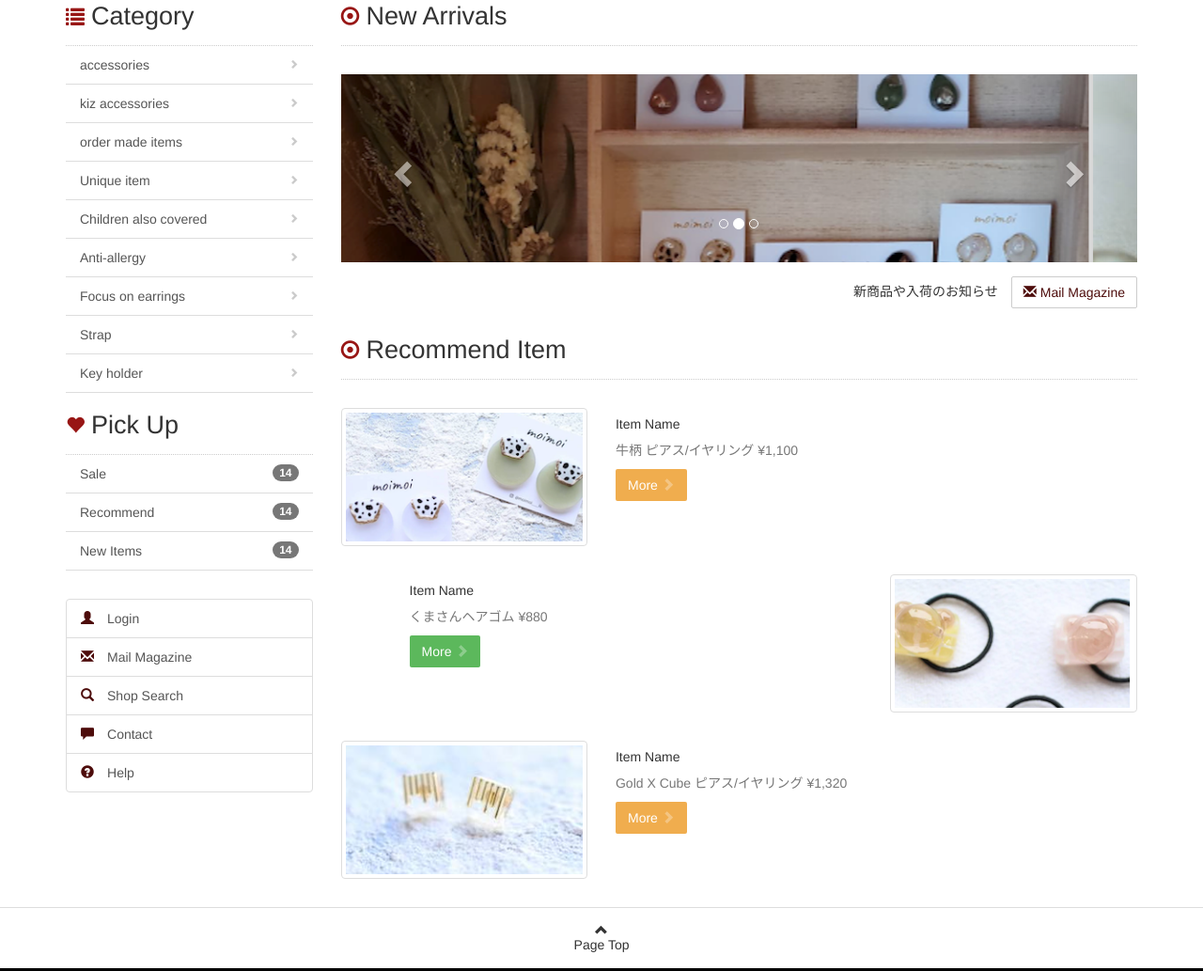
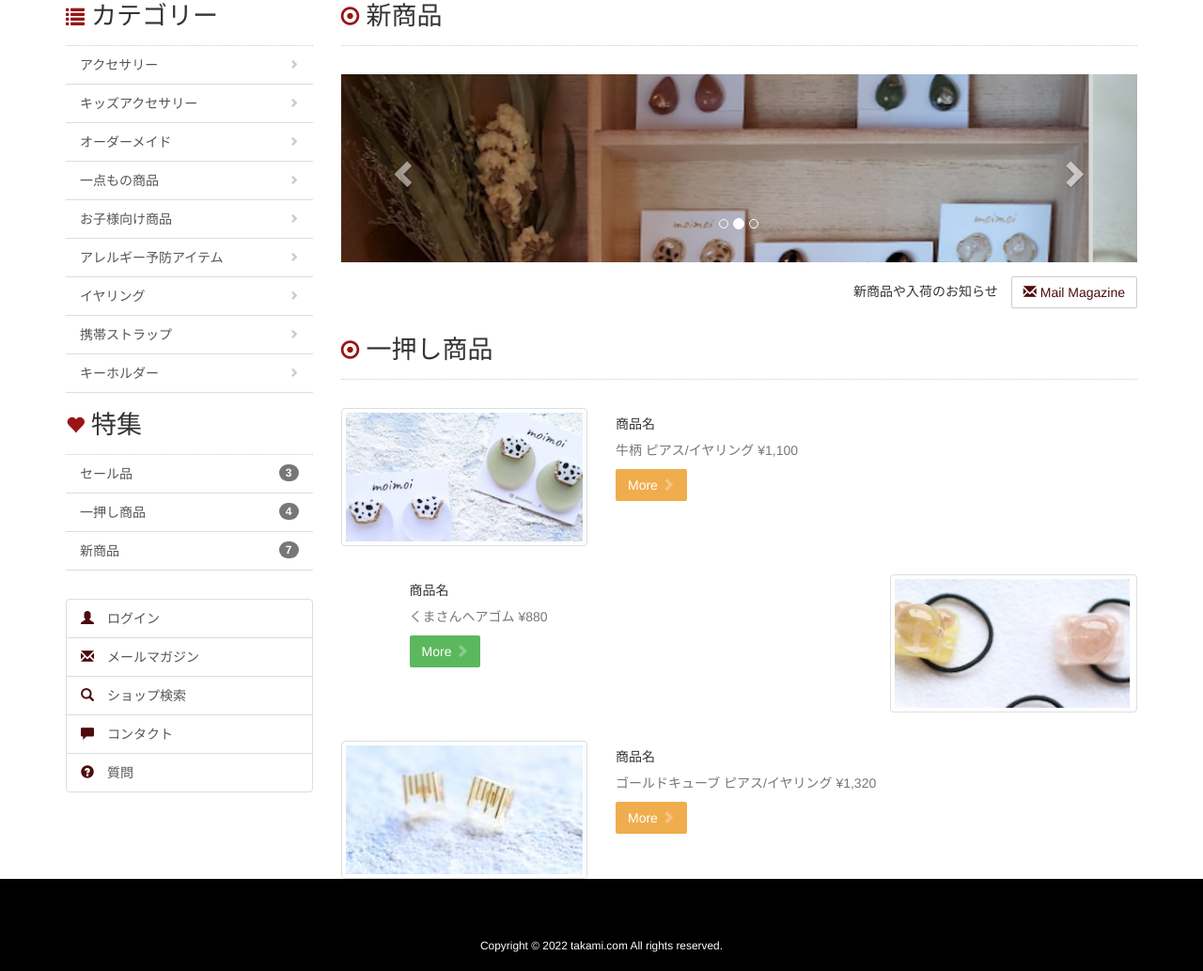
Before and after one commit to pn496/acc_b, a plain HTML site: page index.html in a window 1280 px wide. Shown: the part 1338-2371 px from the top of the page at 94% size. Drawn offline with nearby package versions, Linux system fonts and the light colour scheme.

Commit message:
Add files via upload

```diff
--- a/index.html
+++ b/index.html
@@ -37,14 +37,14 @@
         </h1><!-- /.navbar-header -->
         <nav class="navbar-collapse collapse" id="navigation" role="navigation">
           <ul class="nav navbar-nav">
-            <li><a href="#news">NEWS</a></li>
-            <li><a href="#pick">PICK UP</a></li>
-            <li><a href="#">ONLINE SHOP</a></li>
-            <li><a href="#">CONCEPT</a></li>
+            <li><a href="#news">新着</a></li>
+            <li><a href="#pick">特集</a></li>
+            <li><a href="#">オンラインショップ</a></li>
+            <li><a href="#">コンセプト</a></li>
             <li class="dropdown">
-              <a href="#" class="dropdown-toggle" data-toggle="dropdown" role="button">SHOP LIST <span class="caret"></span></a>
+              <a href="#" class="dropdown-toggle" data-toggle="dropdown" role="button">店頭販売店舗 <span class="caret"></span></a>
               <ul class="dropdown-menu" role="menu">
-                <li><a href="#">新潟 ヘアサロン kiki 店舗展示品</a></li>
+                <li><a href="#">新潟市東区 ヘアサロン kiki 様</a></li>
               </ul><!-- /.dro-down-menu -->
             </li><!-- /.dropdown -->
           </ul><!-- /.nav -->
@@ -63,9 +63,9 @@
         <p><img class="img-responsive center-block" src="images/kv_txt.png" height="114" width="464" alt=""></p>
         <div class="text-center">
           <div class="btn-group">
-            <button type="button" class="btn btn-danger btn-lg">Accessories</button>
-            <button type="button" class="btn btn-danger btn-lg">Kiz</button>
-            <button type="button" class="btn btn-danger btn-lg">Order made</button>
+            <button type="button" class="btn btn-danger btn-lg">ｱｸｾｻﾘｰ</button>
+            <button type="button" class="btn btn-danger btn-lg">ｷｯｽﾞ</button>
+            <button type="button" class="btn btn-danger btn-lg">ｵｰﾀﾞｰﾒｲﾄﾞ</button>
           </div><!-- /.btn-group -->
         </div><!-- /.text-center -->
       </div>
@@ -73,7 +73,7 @@
 
     <div id="news" class="container" role="main">
       <section>
-        <h2 class="demo-titleType1"><i class="glyphicon glyphicon-record text-titleIcon"></i>Sale Item <span class="badge">42</span></h2>
+        <h2 class="demo-titleType1"><i class="glyphicon glyphicon-record text-titleIcon"></i>特売品 <span class="badge">8</span></h2>
         <div class="row margin-top-sm">
           <div class="margin-top-md col-sm-4 text-center">
             <p><a href="#"><img class="img-responsive center-block" src="images/sale_img.png" height="162" width="266" alt=""></a></p>
@@ -97,7 +97,7 @@
       </section>
 
       <section id="pick" class="margin-top-md">
-        <h2 class="demo-titleType1"><i class="glyphicon glyphicon-record text-titleIcon"></i>Pick Up</h2>
+        <h2 class="demo-titleType1"><i class="glyphicon glyphicon-record text-titleIcon"></i>特集</h2>
         <div class="row">
           <div class="margin-top-md col-xs-6 col-md-3"><a href="#"><img class="img-responsive center-block" src="images/pickup_bnr.png" height="124" width="263" alt=""></a></div>
           <div class="margin-top-md col-xs-6 col-md-3"><a href="#"><img class="img-responsive center-block" src="images/pickup_bnr_2.png" height="124" width="263" alt=""></a></div>
@@ -113,7 +113,7 @@
       <div class="row">
         <div class="col-xs-12 col-md-9 col-md-push-3 margin-top-md">
           <section>
-            <h2 class="demo-titleType1"><i class="glyphicon glyphicon-record text-titleIcon"></i>New Arrivals</h2>
+            <h2 class="demo-titleType1"><i class="glyphicon glyphicon-record text-titleIcon"></i>新商品</h2>
             <div id="carousel-newArrivals" class="margin-top-md carousel slide" data-ride="carousel">
               <ol class="carousel-indicators">
                 <li data-target="#carousel-newArrivals" data-slide-to="0" class="active"></li>
@@ -147,11 +147,11 @@
             </div><!-- /.row -->
           </section>
           <section class="margin-top-md">
-            <h2 class="demo-titleType1"><i class="glyphicon glyphicon-record text-titleIcon"></i>Recommend Item</h2>
+            <h2 class="demo-titleType1"><i class="glyphicon glyphicon-record text-titleIcon"></i>一押し商品</h2>
             <div class="row">
               <div class="col-xs-12 col-sm-4 margin-top-md text-center"><a href="#"><img class="img-responsive img-thumbnail" src="images/recommend_img.png" height="143" width="263" alt="" data-toggle="tooltip" data-placement="top" title="Tooltip on top"></a></div>
               <div class="col-xs-12 col-sm-7 margin-top-md">
-                <h3 class="h5">Item Name</h3>
+                <h3 class="h5">商品名</h3>
                 <p class="text-muted">牛柄 ピアス/イヤリング ¥1,100</p>
                 <button type="button" class="btn btn-warning">More <i class="glyphicon glyphicon-chevron-right text-arrowIcon"></i></button>
               </div>
@@ -159,7 +159,7 @@
             <div class="row">
               <div class="col-xs-12 col-sm-4 col-sm-push-8 margin-top-md text-center"><a href="#"><img class="img-responsive img-thumbnail" src="images/recommend_img_2.png" height="143" width="263" alt="" data-toggle="tooltip" data-placement="top" title="Tooltip on top"></a></div>
               <div class="col-xs-12 col-sm-7 col-sm-pull-4 col-sm-offset-1 margin-top-md">
-                <h3 class="h5">Item Name</h3>
+                <h3 class="h5">商品名</h3>
                 <p class="text-muted">くまさんヘアゴム ¥880</p>
                 <button type="button" class="btn btn-success">More <i class="glyphicon glyphicon-chevron-right text-arrowIcon"></i></button>
               </div>
@@ -167,8 +167,8 @@
             <div class="row">
               <div class="col-xs-12 col-sm-4 margin-top-md text-center"><a href="#"><img class="img-responsive img-thumbnail" src="images/recommend_img_3.png" height="143" width="263" alt="" data-toggle="tooltip" data-placement="top" title="Tooltip on top"></a></div>
               <div class="col-xs-12 col-sm-7 margin-top-md">
-                <h3 class="h5">Item Name</h3>
-                <p class="text-muted">Gold X Cube ピアス/イヤリング ¥1,320</p>
+                <h3 class="h5">商品名</h3>
+                <p class="text-muted">ゴールドキューブ ピアス/イヤリング ¥1,320</p>
                 <button type="button" class="btn btn-warning">More <i class="glyphicon glyphicon-chevron-right text-arrowIcon"></i></button>
               </div>
             </div><!-- /.row -->
@@ -176,38 +176,38 @@
         </div>
         <div class="col-xs-12 col-md-3 col-md-pull-9 margin-top-md">
           <nav>
-            <h2 class="demo-titleType1"><i class="glyphicon glyphicon-list text-titleIcon"></i>Category</h2>
+            <h2 class="demo-titleType1"><i class="glyphicon glyphicon-list text-titleIcon"></i>カテゴリー</h2>
             <div class="demo-sideNav list-group">
-              <a href="#" class="list-group-item">accessories <i class="glyphicon glyphicon-chevron-right text-arrowIcon"></i></a>
-              <a href="#" class="list-group-item">kiz accessories <i class="glyphicon glyphicon-chevron-right text-arrowIcon"></i></a>
-              <a href="#" class="list-group-item">order made items <i class="glyphicon glyphicon-chevron-right text-arrowIcon"></i></a>
-              <a href="#" class="list-group-item">Unique item <i class="glyphicon glyphicon-chevron-right text-arrowIcon"></i></a>
-              <a href="#" class="list-group-item">Children also covered <i class="glyphicon glyphicon-chevron-right text-arrowIcon"></i></a>
-              <a href="#" class="list-group-item">Anti-allergy <i class="glyphicon glyphicon-chevron-right text-arrowIcon"></i></a>
-              <a href="#" class="list-group-item">Focus on earrings <i class="glyphicon glyphicon-chevron-right text-arrowIcon"></i></a>
-              <a href="#" class="list-group-item">Strap <i class="glyphicon glyphicon-chevron-right text-arrowIcon"></i></a>
-              <a href="#" class="list-group-item">Key holder <i class="glyphicon glyphicon-chevron-right text-arrowIcon"></i></a>
+              <a href="#" class="list-group-item">アクセサリー <i class="glyphicon glyphicon-chevron-right text-arrowIcon"></i></a>
+              <a href="#" class="list-group-item">キッズアクセサリー <i class="glyphicon glyphicon-chevron-right text-arrowIcon"></i></a>
+              <a href="#" class="list-group-item">オーダーメイド <i class="glyphicon glyphicon-chevron-right text-arrowIcon"></i></a>
+              <a href="#" class="list-group-item">一点もの商品 <i class="glyphicon glyphicon-chevron-right text-arrowIcon"></i></a>
+              <a href="#" class="list-group-item">お子様向け商品 <i class="glyphicon glyphicon-chevron-right text-arrowIcon"></i></a>
+              <a href="#" class="list-group-item">アレルギー予防アイテム <i class="glyphicon glyphicon-chevron-right text-arrowIcon"></i></a>
+              <a href="#" class="list-group-item">イヤリング <i class="glyphicon glyphicon-chevron-right text-arrowIcon"></i></a>
+              <a href="#" class="list-group-item">携帯ストラップ <i class="glyphicon glyphicon-chevron-right text-arrowIcon"></i></a>
+              <a href="#" class="list-group-item">キーホルダー <i class="glyphicon glyphicon-chevron-right text-arrowIcon"></i></a>
             </div>
-            <h2 class="demo-titleType1 margin-top-sm"><i class="glyphicon glyphicon-heart text-titleIcon"></i>Pick Up</h2>
+            <h2 class="demo-titleType1 margin-top-sm"><i class="glyphicon glyphicon-heart text-titleIcon"></i>特集</h2>
             <div class="demo-sideNav list-group">
-              <a href="#" class="list-group-item">Sale <span class="badge">14</span></a>
-              <a href="#" class="list-group-item">Recommend <span class="badge">14</span></a>
-              <a href="#" class="list-group-item">New Items <span class="badge">14</span></a>
+              <a href="#" class="list-group-item">セール品 <span class="badge">3</span></a>
+              <a href="#" class="list-group-item">一押し商品 <span class="badge">4</span></a>
+              <a href="#" class="list-group-item">新商品 <span class="badge">7</span></a>
             </div>
             <div class="list-group margin-top-md">
-              <a href="#" class="list-group-item"><i class="glyphicon glyphicon-user text-imgIcon"></i>　Login</a>
-              <a href="#" class="list-group-item"><i class="glyphicon glyphicon-envelope text-imgIcon"></i>　Mail Magazine</a>
-              <a href="#" class="list-group-item"><i class="glyphicon glyphicon-search text-imgIcon"></i>　Shop Search</a>
-              <a href="#" class="list-group-item"><i class="glyphicon glyphicon-comment text-imgIcon"></i>　Contact</a>
-              <a href="#" class="list-group-item"><i class="glyphicon glyphicon-question-sign text-imgIcon"></i>　Help</a>
+              <a href="#" class="list-group-item"><i class="glyphicon glyphicon-user text-imgIcon"></i>　ログイン</a>
+              <a href="#" class="list-group-item"><i class="glyphicon glyphicon-envelope text-imgIcon"></i>　メールマガジン</a>
+              <a href="#" class="list-group-item"><i class="glyphicon glyphicon-search text-imgIcon"></i>　ショップ検索</a>
+              <a href="#" class="list-group-item"><i class="glyphicon glyphicon-comment text-imgIcon"></i>　コンタクト</a>
+              <a href="#" class="list-group-item"><i class="glyphicon glyphicon-question-sign text-imgIcon"></i>　質問</a>
             </div>
           </nav>
         </div>
       </div><!-- /.row -->
     </div><!-- /.container -->
 
-    <div class="demo-btnPagetop margin-top-md">
-      <a href="#header" class="center-block text-center"><i class="glyphicon glyphicon-chevron-up center-block"></i>Page Top</a>
+    <!-- <div class="demo-btnPagetop margin-top-md"> -->
+      <!-- <a href="#header" class="center-block text-center"><i class="glyphicon glyphicon-chevron-up center-block"></i>Page Top</a> -->
     </div><!-- /.demo-btnPagetop -->
 
     <footer class="demo-footer" role="contentinfo">
```
